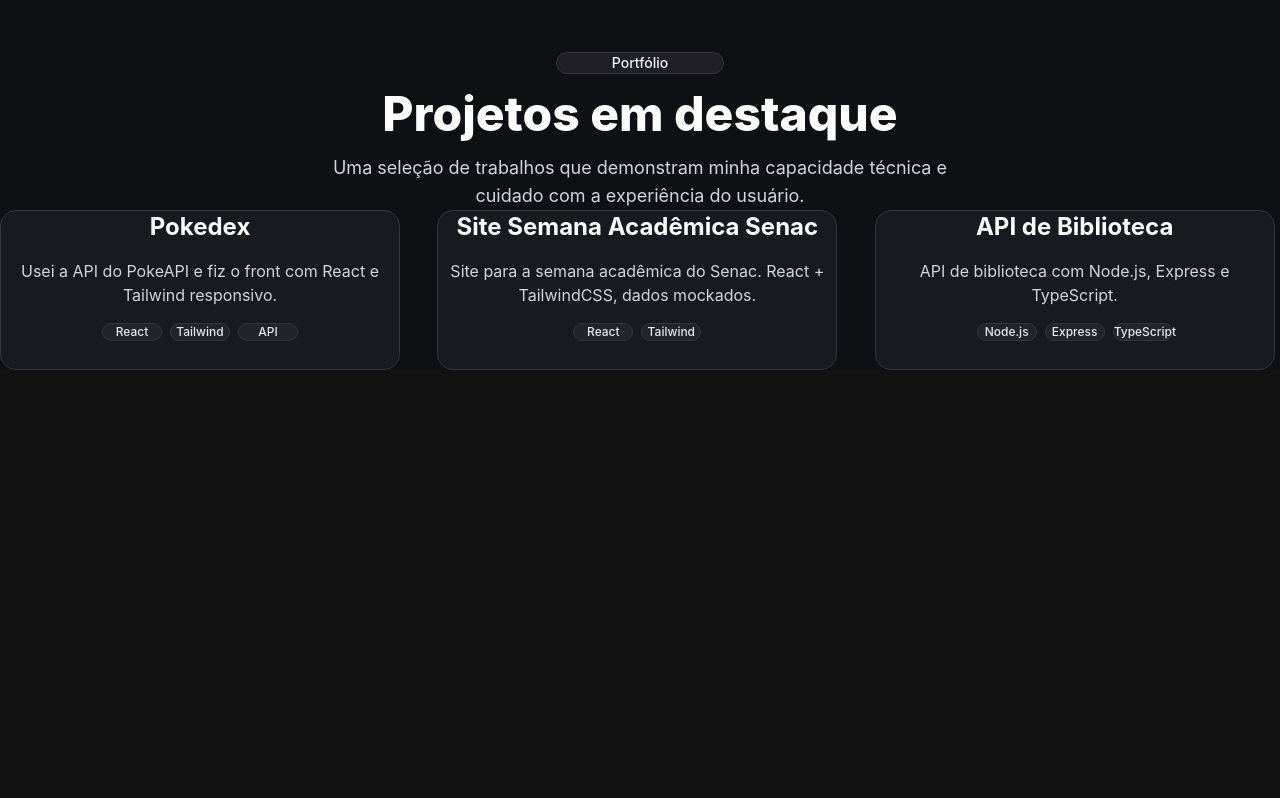
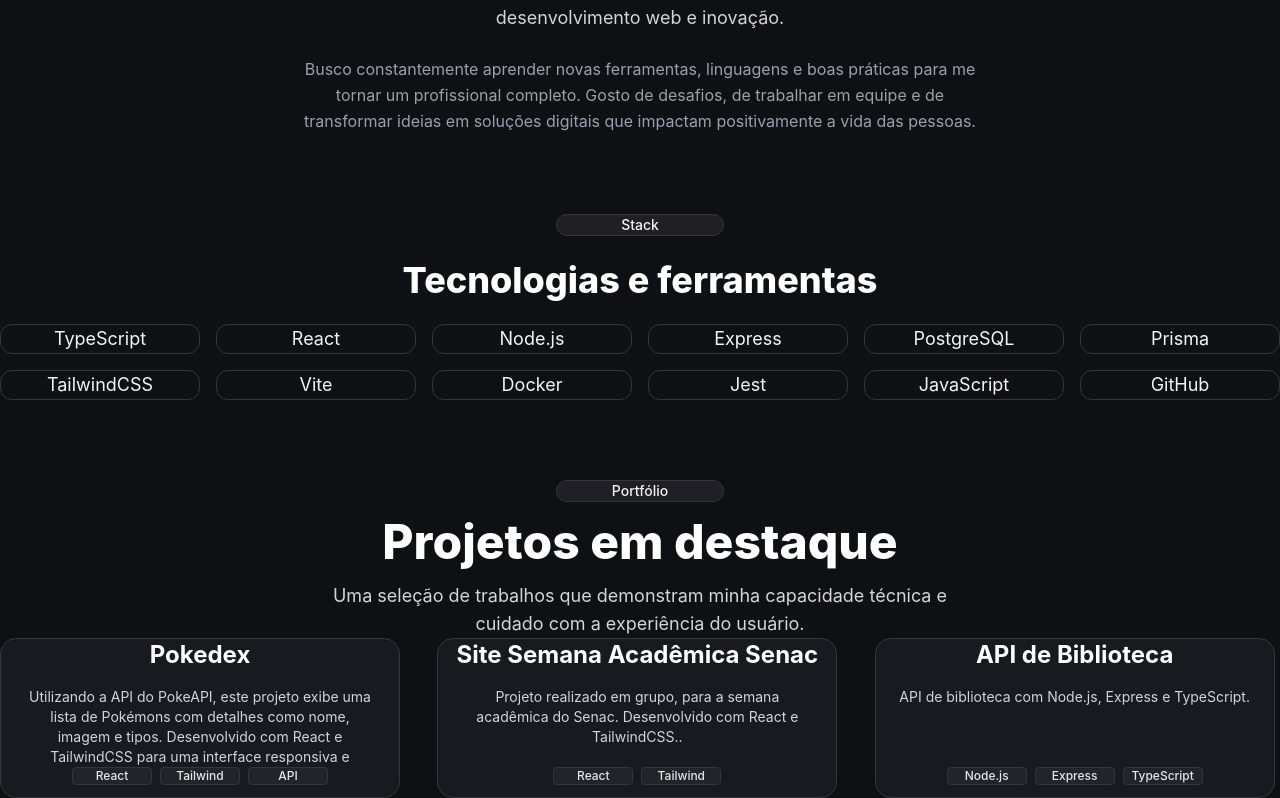
Before and after one commit to MuriloNoguez/Portifolio, a React (Vite) app: page / in a window 1280 px wide. Shown: the part 982-1780 px from the top of the page. Before the commit the page ends 1352 px from the top, so only its background shows below. Built offline with nearby package versions, Linux system fonts and the light colour scheme.

Commit message:
Make portfolio project cards clickable  open project links in new tab

```diff
--- a/src/components/Hero.tsx
+++ b/src/components/Hero.tsx
@@ -44,7 +44,7 @@ const specialties = [
 
 const Hero: React.FC = () => {
   return (
-  <section className="flex items-center justify-center px-4 sm:px-8 lg:px-12 bg-[#0e1014]">
+  <section className="min-h-[50rem] flex items-center justify-center px-4 sm:px-8 lg:px-12 bg-[#0e1014]">
       <div className="max-w-7xl mx-auto w-full">
         <div className="grid lg:grid-cols-2 gap-8 xl:gap-16 items-center">
           {/* Coluna Esquerda */}
--- a/src/components/Portfolio.tsx
+++ b/src/components/Portfolio.tsx
@@ -3,14 +3,14 @@ import React from 'react';
 const projects = [
   {
     title: 'Pokedex',
-    description: 'Usei a API do PokeAPI e fiz o front com React e Tailwind responsivo.',
+    description: 'Utilizando a API do PokeAPI, este projeto exibe uma lista de Pokémons com detalhes como nome, imagem e tipos. Desenvolvido com React e TailwindCSS para uma interface responsiva e atraente.',
     url: 'https://github.com/MuriloNoguez/Pokedex',
     stack: ['React', 'Tailwind', 'API'],
   },
   {
     title: 'Site Semana Acadêmica Senac',
-    description: 'Site para a semana acadêmica do Senac. React + TailwindCSS, dados mockados.',
-    url: 'https://sajic-2024-temp.vercel.app',
+    description: 'Projeto realizado em grupo, para a semana acadêmica do Senac. Desenvolvido com React e TailwindCSS..',
+    url: 'https://github.com/amaralTheSage/SAJIC_2024',
     stack: ['React', 'Tailwind'],
   },
   {
@@ -32,19 +32,26 @@ const Portfolio: React.FC = () => {
             Uma seleção de trabalhos que demonstram minha capacidade técnica e cuidado com a experiência do usuário.
           </p>
         </div>
-        <div className="grid md:grid-cols-2 lg:grid-cols-3 gap-8 justify-center w-full">
+        <div className="grid md:grid-cols-2 lg:grid-cols-3 gap-8 justify-center w-full ">
           {projects.map((project) => (
-            <div key={project.title} className="bg-[#181a20] border border-[#35363c] rounded-2xl p-8 flex flex-col gap-4 relative hover:border-purple-500/60 transition-colors items-center w-[25rem] h-[10rem]" >
+            <a
+              key={project.title}
+              href={project.url}
+              target="_blank"
+              rel="noopener noreferrer"
+              aria-label={`Abrir projeto ${project.title} em nova aba`}
+              className="bg-[#181a20] border border-[#35363c] rounded-2xl p-8 flex flex-col gap-4 relative hover:border-purple-500/60 transition-colors items-center w-[25rem] h-[10rem] cursor-pointer no-underline"
+            >
               <h3 className="text-2xl font-bold text-white mb-2">{project.title}</h3>
-              <p className="text-gray-300 text-base mb-2 text-center">{project.description}</p>
-              <div className="flex flex-wrap gap-2 mt-auto">
+              <p className="text-gray-300 text-sm text-center w-[22rem] h-[4rem]">{project.description}</p>
+              <div className="flex flex-wrap gap-2 ">
                 {project.stack.map((tech) => (
-                  <span key={tech} className="bg-[#23242a] border border-[#35363c] text-gray-200 rounded-full px-4 py-1 text-xs font-medium w-15 text-center">
+                  <span key={tech} className="bg-[#23242a] border border-[#35363c] text-gray-200 rounded-sm px-4 text-xs font-medium w-20 h-[rem] text-center">
                     {tech}
                   </span>
                 ))}
               </div>
-            </div>
+            </a>
           ))}
         </div>
       </div>
```
